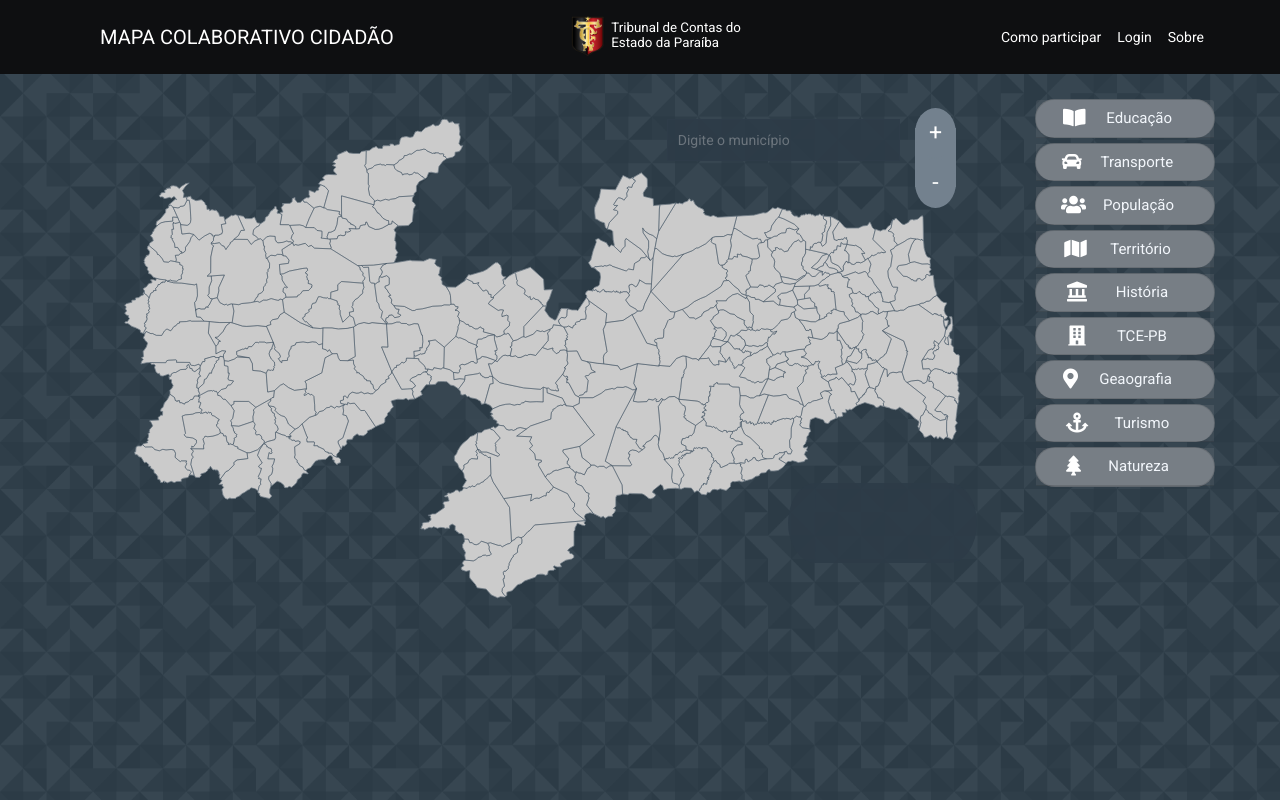
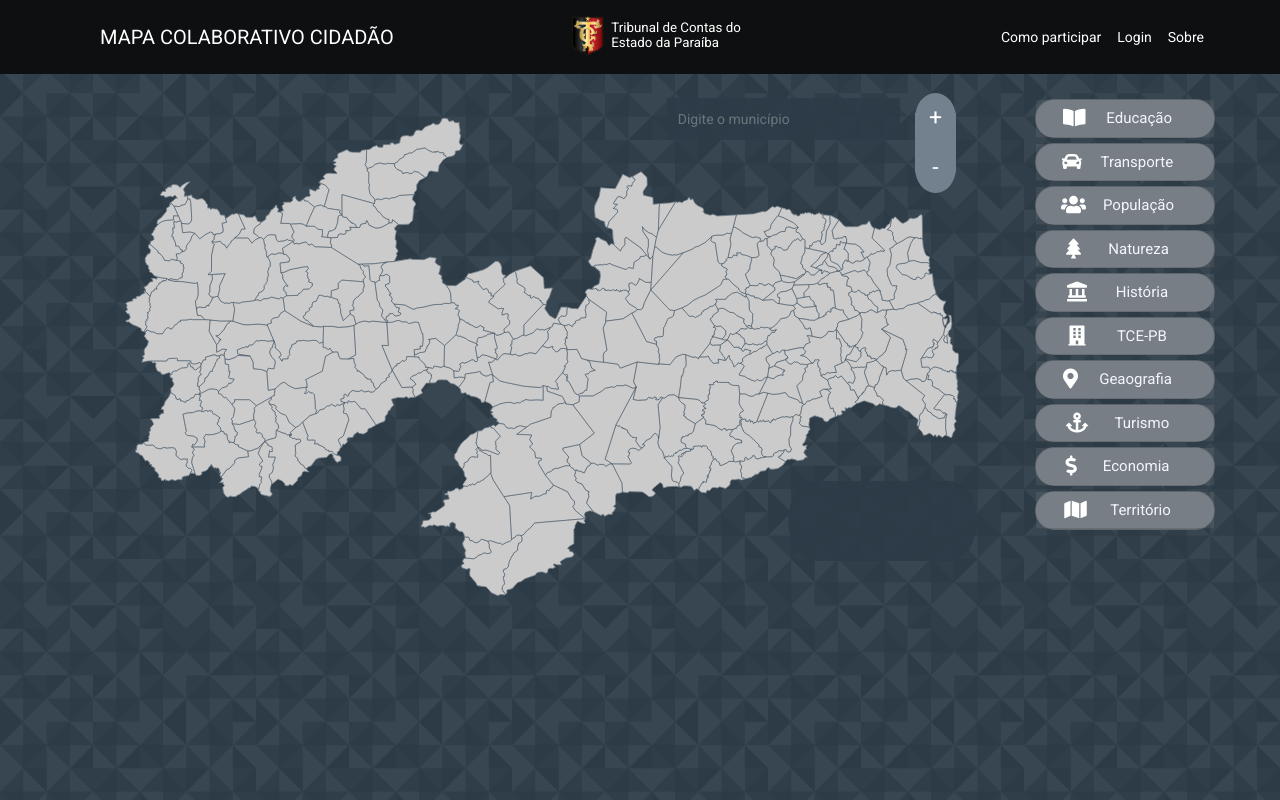
Before and after one commit to Jaquedonin/siteAuditor, a Node server app: page / in a window 1280 px wide. Run offline with Node 20, Linux system fonts and the light colour scheme; some libraries are stand-ins or nearby versions.

Commit message:
Novo Boxe de curiosidade

```diff
--- a/public/stylesheets/map.css
+++ b/public/stylesheets/map.css
@@ -120,6 +120,7 @@
     max-width: 175pt;
     position: relative;
     z-index: 98;
+    margin-top: -40px;
 }
 
 #mesorregiao {
@@ -180,6 +181,9 @@
     font-size: 1.1em;
     text-align: center;
     display: inline-block;
+    margin-right: -30px;
+    margin-top: -15px;
+    margin-bottom: 20px;
 }
 
 #zoom-in, #zoom-out{
--- a/public/stylesheets/style.css
+++ b/public/stylesheets/style.css
@@ -467,12 +467,12 @@
 #accordionExample i.fas.fa-car,
 #accordionExample i.fas.fa-tree,
 #accordionExample i.fas.fa-map,
-#accordionExample i.fas.fa-map,
 #accordionExample i.fas.fa-landmark,
 #accordionExample i.fas.fa-building,
 #accordionExample i.fas.fa-map-marker-alt,
 #accordionExample i.fas.fa-anchor,
 #accordionExample i.fas.fa-users,
+#accordionExample i.fas.fa-dollar-sign,
 #accordionExample i.fas.fa-book-open {
     font-size: 20px;
     margin-right: -50px;
--- a/views/index.pug
+++ b/views/index.pug
@@ -71,14 +71,14 @@
                       .card-body
                         | A População do estado é de 3.766,528 segundo último censo do IBGE.
                   .card.bg-secondary
-                    #headingFour.card-header.d-flex.justify-content-around
-                      i.fas.fa-map
+                    #headingNine.card-header.d-flex.justify-content-around
+                      i.fas.fa-tree
                       h5.mb-0
-                        button.btn.btn-link.collapsed(type='button', data-toggle='collapse', data-target='#collapseFour', aria-expanded='false', aria-controls='collapseFour')
-                          | Território
-                    #collapseFour.collapse(aria-labelledby='headingFour', data-parent='#accordionExample')
+                        button.btn.btn-link.collapsed(type='button', data-toggle='collapse', data-target='#collapseNine', aria-expanded='false', aria-controls='collapseNine')
+                          | Natureza
+                    #collapseNine.collapse(aria-labelledby='headingNine', data-parent='#accordionExample')
                       .card-body
-                        | A extensão territorial do estado é de 56.468,435 km².
+                        | João Pessoa tem mais de 78,4% de arborização nas vias públicas.
                   .card.bg-secondary
                     #headingFive.card-header.d-flex.justify-content-around
                       i.fas.fa-landmark
@@ -116,13 +116,23 @@
                       .card-body
                         | Sousa possui mais de 300 evidências de dinossauros entre pegadas e fósseis espalhados por cerca de 700km².
                   .card.bg-secondary
-                    #headingNine.card-header.d-flex.justify-content-around
-                      i.fas.fa-tree
+                    #headingTen.card-header.d-flex.justify-content-around
+                      i.fas.fa-dollar-sign
                       h5.mb-0
-                        button.btn.btn-link.collapsed(type='button', data-toggle='collapse', data-target='#collapseNine', aria-expanded='false', aria-controls='collapseNine')
-                          | Natureza
-                    #collapseNine.collapse(aria-labelledby='headingNine', data-parent='#accordionExample')
+                        button.btn.btn-link.collapsed(type='button', data-toggle='collapse', data-target='#collapseTen', aria-expanded='false', aria-controls='collapseTen')
+                          | Economia
+                    #collapseTen.collapse(aria-labelledby='headingTen', data-parent='#accordionExample')
                       .card-body
-                        | João Pessoa tem mais de 78,4% de arborização nas vias públicas.
+                        | O porto de Cabedelo, a 18 km de João Pessoa, é o mais oriental do Brasil. Tem 700 metros de extensão e 300 metros de largura.
+                  .card.bg-secondary
+                    #headingFour.card-header.d-flex.justify-content-around
+                      i.fas.fa-map
+                      h5.mb-0
+                        button.btn.btn-link.collapsed(type='button', data-toggle='collapse', data-target='#collapseFour', aria-expanded='false', aria-controls='collapseFour')
+                          | Território
+                    #collapseFour.collapse(aria-labelledby='headingFour', data-parent='#accordionExample')
+                      .card-body
+                        | A extensão territorial do estado é de 56.468,435 km².
+
 block modal
     #visualizar-video.modal.fade(tabindex='-1', role='dialog')
```
